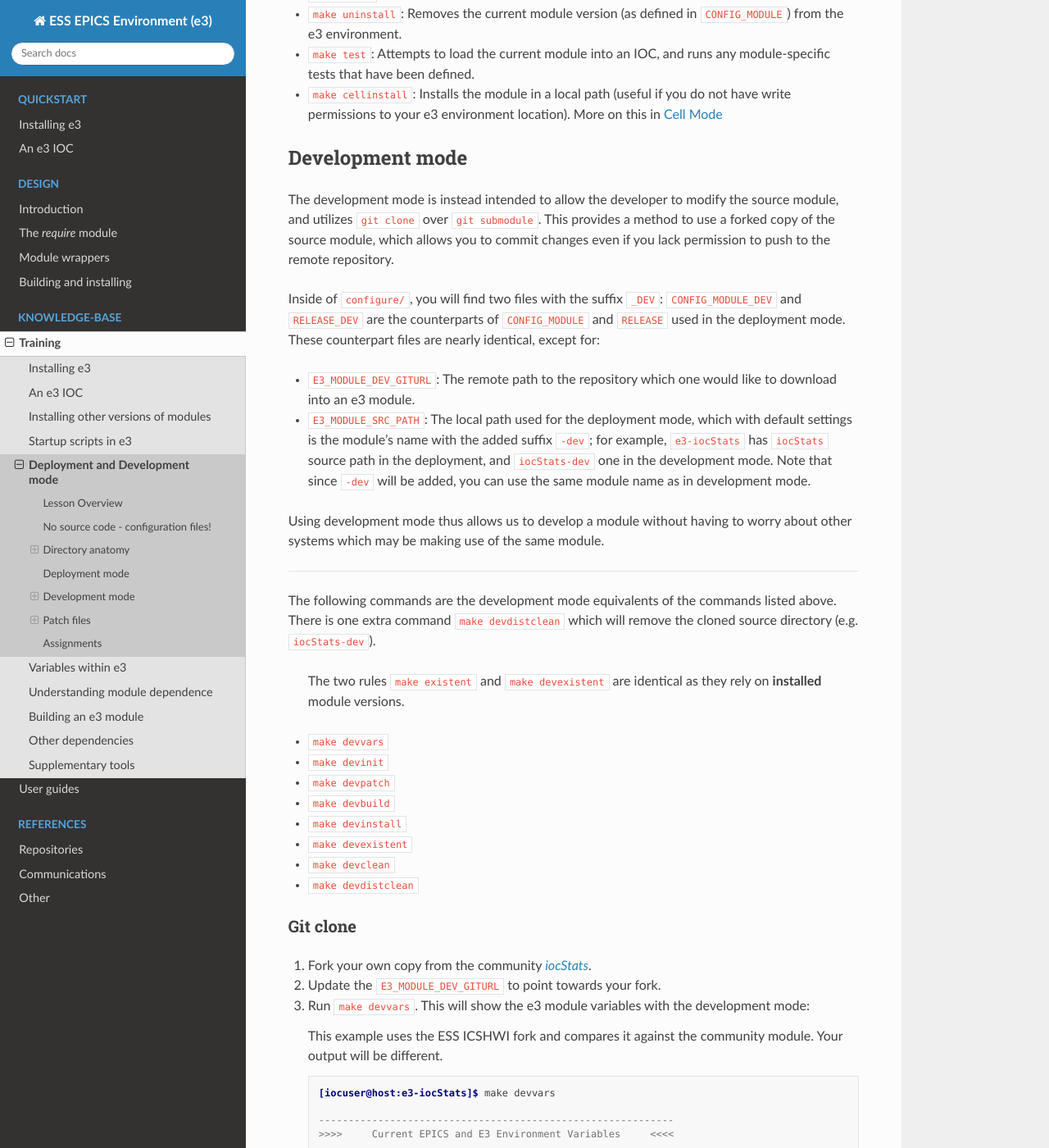
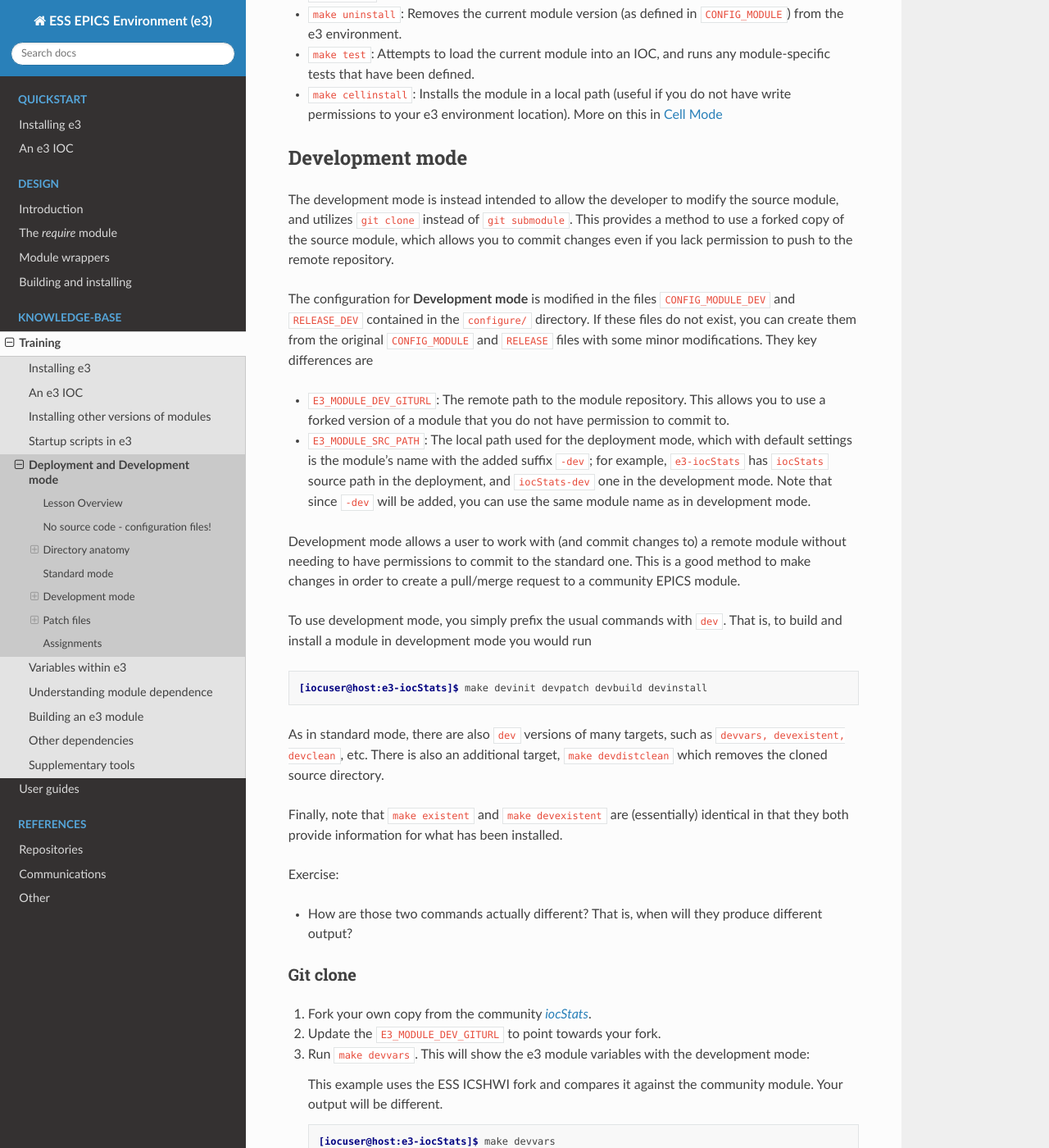
Before and after one commit to ttkorhonen/e3pages, a Sphinx documentation site: the page built from docs/kb/training/workbook/5_e3_modes.md, in a window 1280 px wide and 1400 px high, scrolled down 3868 px. Shown: the whole window at 82% size. Built offline with Sphinx 7.4.7 and the Read the Docs theme 2.0.0, drawn with Linux system fonts in a browser that asks for light colours; some of the changed text lies outside the part shown.

Commit message:
Updated text on 'Development mode'

````diff
--- a/docs/kb/training/workbook/5_e3_modes.md
+++ b/docs/kb/training/workbook/5_e3_modes.md
@@ -104,7 +104,7 @@ Finally, examine its submodule configuration:
 In this configuration file, you can see where we link to the remote module location. This is where you change the path in case
 the module has moved.
 
-## Deployment mode
+## Standard mode
 
 e3 uses `git submodule` to import one repository (the community EPICS module) into another (the e3 wrapper). However, the commit hash that is used to link
 these two repositories is *not* what is used to build the module. When you build and deploy the module, the submodule will first be checked out at the commit
@@ -130,30 +130,31 @@ The following additional `make` targets are of particular importance while using
 
 ## Development mode
 
-The development mode is instead intended to allow the developer to modify the source module, and utilizes `git clone` over `git submodule`. This provides a method to use a forked copy of the source module, which allows you to commit changes even if you lack permission to push to the remote repository.
+The development mode is instead intended to allow the developer to modify the source module, and utilizes `git clone` instead of `git submodule`. This provides
+a method to use a forked copy of the source module, which allows you to commit changes even if you lack permission to push to the remote repository.
 
-Inside of `configure/`, you will find two files with the suffix `_DEV`: `CONFIG_MODULE_DEV` and `RELEASE_DEV` are the counterparts of `CONFIG_MODULE` and `RELEASE` used in the deployment mode. These counterpart files are nearly identical, except for:
+The configuration for **Development mode** is modified in the files `CONFIG_MODULE_DEV` and `RELEASE_DEV` contained in the `configure/` directory. If
+these files do not exist, you can create them from the original `CONFIG_MODULE` and `RELEASE` files with some minor modifications. They key differences are
 
-* `E3_MODULE_DEV_GITURL`: The remote path to the repository which one would like to download into an e3 module.
+* `E3_MODULE_DEV_GITURL`: The remote path to the module repository. This allows you to use a forked version of a module that you do not have permission to commit to.
 
 * `E3_MODULE_SRC_PATH`: The local path used for the deployment mode, which with default settings is the module's name with the added suffix `-dev`; for example, `e3-iocStats` has `iocStats` source path in the deployment, and `iocStats-dev` one in the development mode. Note that since `-dev` will be added, you can use the same module name as in development mode.
 
-Using development mode thus allows us to develop a module without having to worry about other systems which may be making use of the same module.
+Development mode allows a user to work with (and commit changes to) a remote module without needing to have permissions to commit to the standard one. This is a
+good method to make changes in order to create a pull/merge request to a community EPICS module.
 
----
+To use development mode, you simply prefix the usual commands with `dev`. That is, to build and install a module in development mode you would run
+```console
+[iocuser@host:e3-iocStats]$ make devinit devpatch devbuild devinstall
+```
 
-The following commands are the development mode equivalents of the commands listed above. There is one extra command `make devdistclean` which will remove the cloned source directory (e.g. `iocStats-dev`).
+As in standard mode, there are also `dev` versions of many targets, such as `devvars, devexistent, devclean`, etc. There is also an additional target,
+`make devdistclean` which removes the cloned source directory.
 
-> The two rules `make existent` and `make devexistent` are identical as they rely on **installed** module versions.
+Finally, note that `make existent` and `make devexistent` are (essentially) identical in that they both provide information for what has been installed.
 
-- `make devvars`
-- `make devinit`
-- `make devpatch`
-- `make devbuild`
-- `make devinstall`
-- `make devexistent`
-- `make devclean`
-- `make devdistclean`
+Exercise:
+* How are those two commands actually different? That is, when will they produce different output?
 
 ### Git clone
 
````
